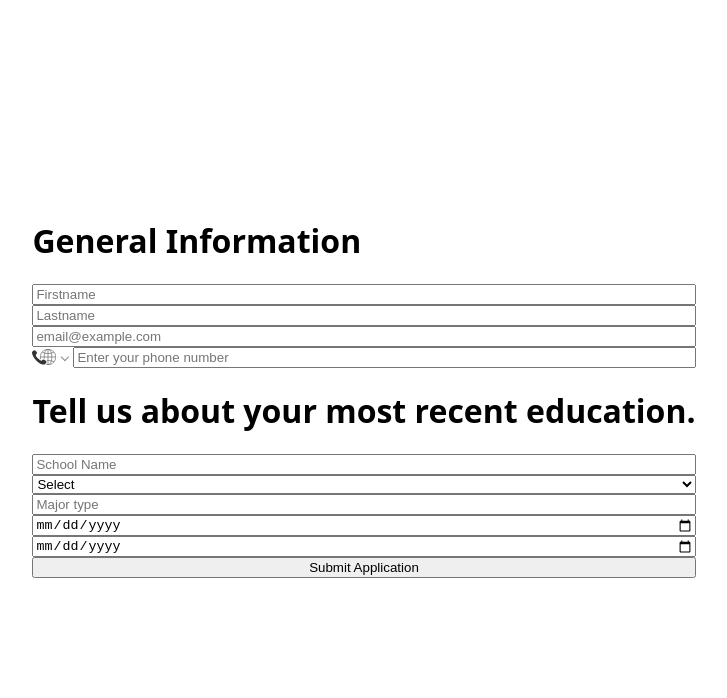
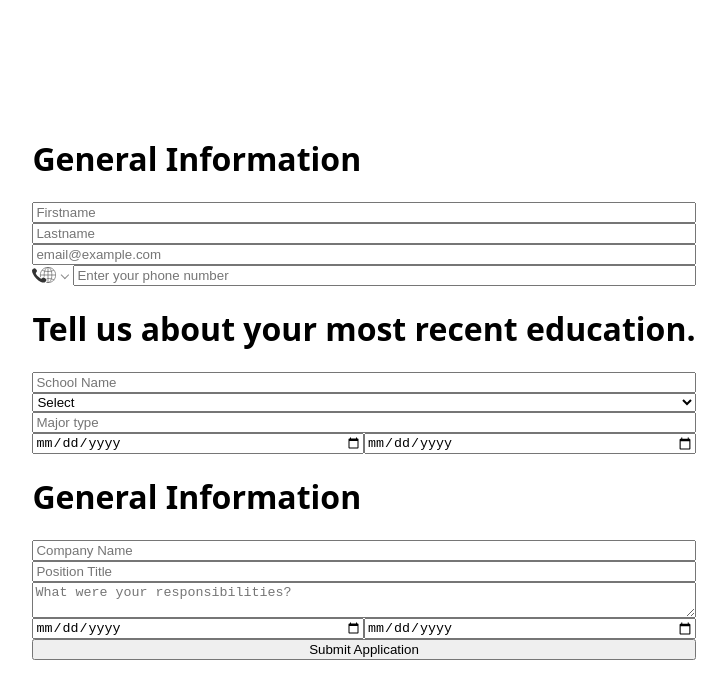
Before and after one commit to samaripov/Project-CV-Application, a React (Vite) app: page / in a window 1280 px wide. Shown: the top 698 px of the page, without its empty margins (276-1003 px from the left). Built offline with nearby package versions, Linux system fonts and the light colour scheme.

Commit message:
Added the Experience section, Added some styling to make it look better.

```diff
--- a/src/App.css
+++ b/src/App.css
@@ -15,3 +15,7 @@
 .vertical-container {
   display: flex;
 }
+
+.vertical-container * {
+  flex: 1;
+}
--- a/src/App.jsx
+++ b/src/App.jsx
@@ -5,6 +5,7 @@ import GeneralInformation from "./pages/GeneralInformation";
 import EducationInformation from "./pages/EducationInformation";
 import capitalize from "./helpers/capitalize";
 import isThereAMissingField from "./helpers/isThereAMissingField";
+import ExperienceInformation from "./pages/ExperienceInformation";
 
 function App() {
   const [applicantInfo, setApplicantInfo] = useState({});
@@ -37,6 +38,10 @@ function App() {
         applicantInfo={applicantInfo}
         setApplicantInfo={setApplicantInfo}
       />
+      <ExperienceInformation
+        applicantInfo={applicantInfo}
+        setApplicantInfo={setApplicantInfo}
+      />
       <button type="submit">Submit Application</button>
     </form>
   );
--- a/src/pages/EducationInformation.jsx
+++ b/src/pages/EducationInformation.jsx
@@ -43,20 +43,22 @@ export default function EducationInformation({
         applicantInfo={applicantInfo}
         setApplicantInfo={setApplicantInfo}
       />
-      <Input
-        label="startDate"
+      <div className="vertical-container">
+        <Input
+        label="startDate_Education"
         placeholder="The start date of your education."
         type="date"
         applicantInfo={applicantInfo}
         setApplicantInfo={setApplicantInfo}
       />
       <Input
-        label="endDate"
+        label="endDate_Education"
         placeholder="The end date of your education."
         type="date"
         applicantInfo={applicantInfo}
         setApplicantInfo={setApplicantInfo}
       />
+      </div>
     </>
   );
 }
--- a/src/pages/ExperienceInformation.jsx
+++ b/src/pages/ExperienceInformation.jsx
@@ -0,0 +1,61 @@
+import "react-phone-number-input/style.css";
+
+import Input from "../components/input/Input.jsx";
+
+export default function ExperienceInformation({
+  applicantInfo,
+  setApplicantInfo,
+}) {
+  return (
+    <>
+      <h1>General Information</h1>
+      <Input
+        label="companyName"
+        placeholder="Company Name"
+        applicantInfo={applicantInfo}
+        setApplicantInfo={setApplicantInfo}
+        minLength={2}
+      />
+      <Input
+        label="positionTitle"
+        placeholder="Position Title"
+        applicantInfo={applicantInfo}
+        setApplicantInfo={setApplicantInfo}
+        minLength={1}
+      />
+      <textarea
+        name="responsibilities"
+        placeholder="What were your responsibilities?"
+        value={
+          applicantInfo.responsibilities === undefined
+            ? ""
+            : applicantInfo.responsibilities
+        }
+        onChange={(e) => {
+          const newInfo = {
+            ...applicantInfo,
+            responsibilities: e.target.value,
+          };
+          setApplicantInfo(newInfo);
+        }}
+        minLength={4}
+      />
+      <div className="vertical-container">
+        <Input
+        label="startDate_Experience"
+        placeholder="The start date of your experience."
+        type="date"
+        applicantInfo={applicantInfo}
+        setApplicantInfo={setApplicantInfo}
+      />
+      <Input
+        label="endDate_Experience"
+        placeholder="The end date of your experience."
+        type="date"
+        applicantInfo={applicantInfo}
+        setApplicantInfo={setApplicantInfo}
+      />
+      </div>
+    </>
+  );
+}
```
